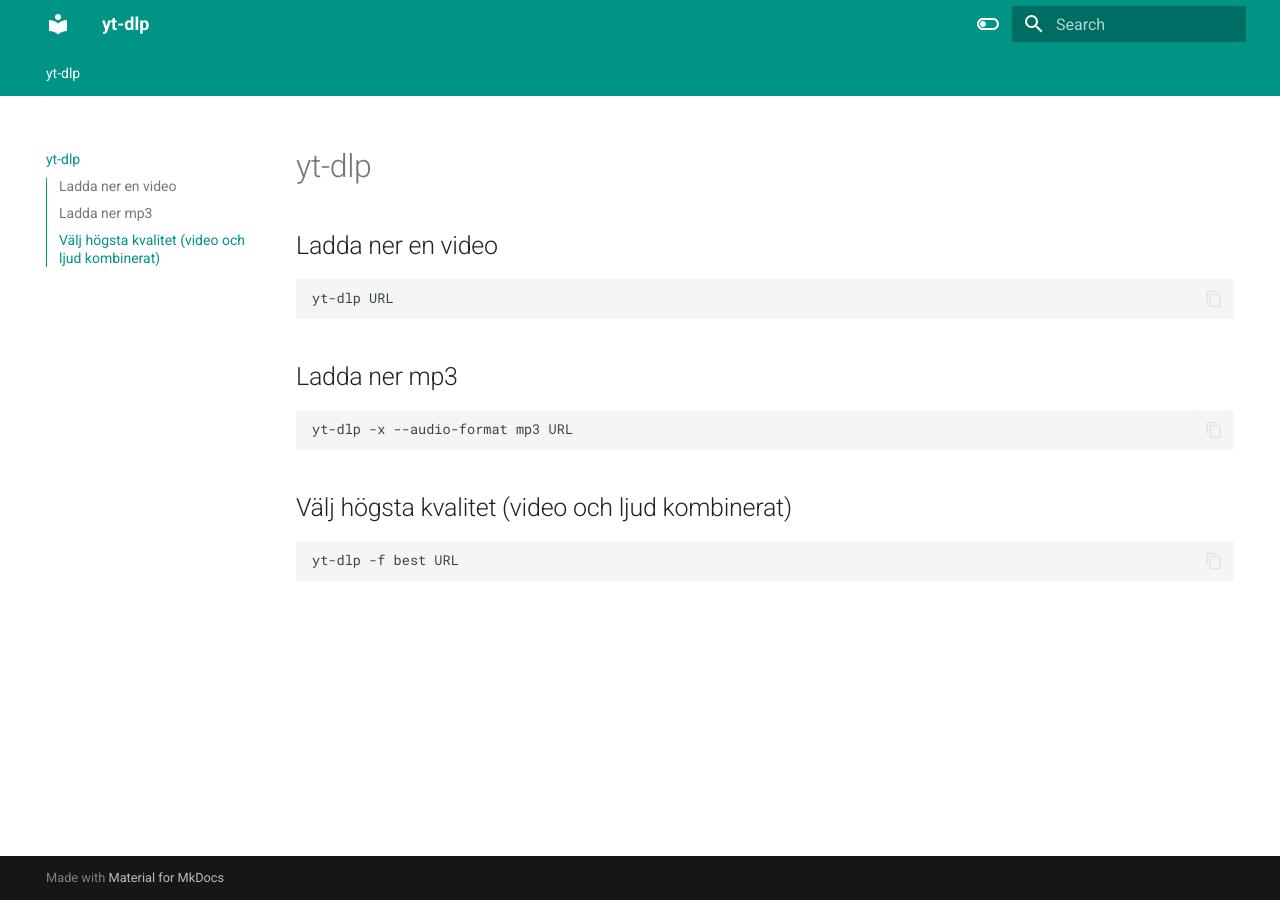
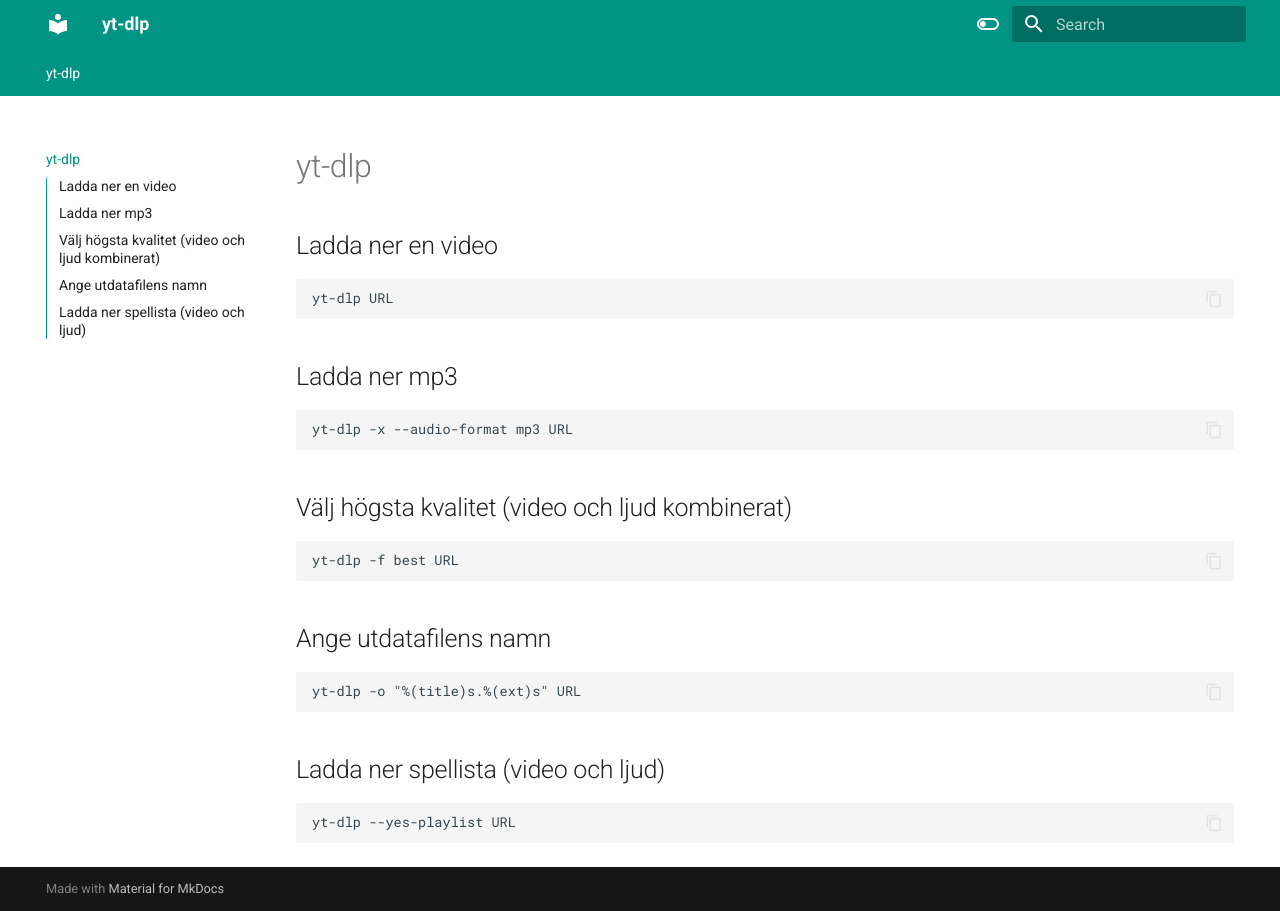
Before and after one commit to wahlstrommm/yt-dlp, an MkDocs documentation site: the page built from docs/index.md, in a window 1280 px wide. Built offline with MkDocs 1.6.1 and Material for MkDocs 9.7.7, drawn with Linux system fonts in a browser that asks for light colours.

Commit message:
Update md

````diff
--- a/docs/index.md
+++ b/docs/index.md
@@ -17,3 +17,15 @@
 ```bash
 yt-dlp -f best URL
 ```
+
+## Ange utdatafilens namn
+
+```bash
+yt-dlp -o "%(title)s.%(ext)s" URL
+```
+
+## Ladda ner spellista (video och ljud)
+
+```bash
+yt-dlp --yes-playlist URL
+```
````
